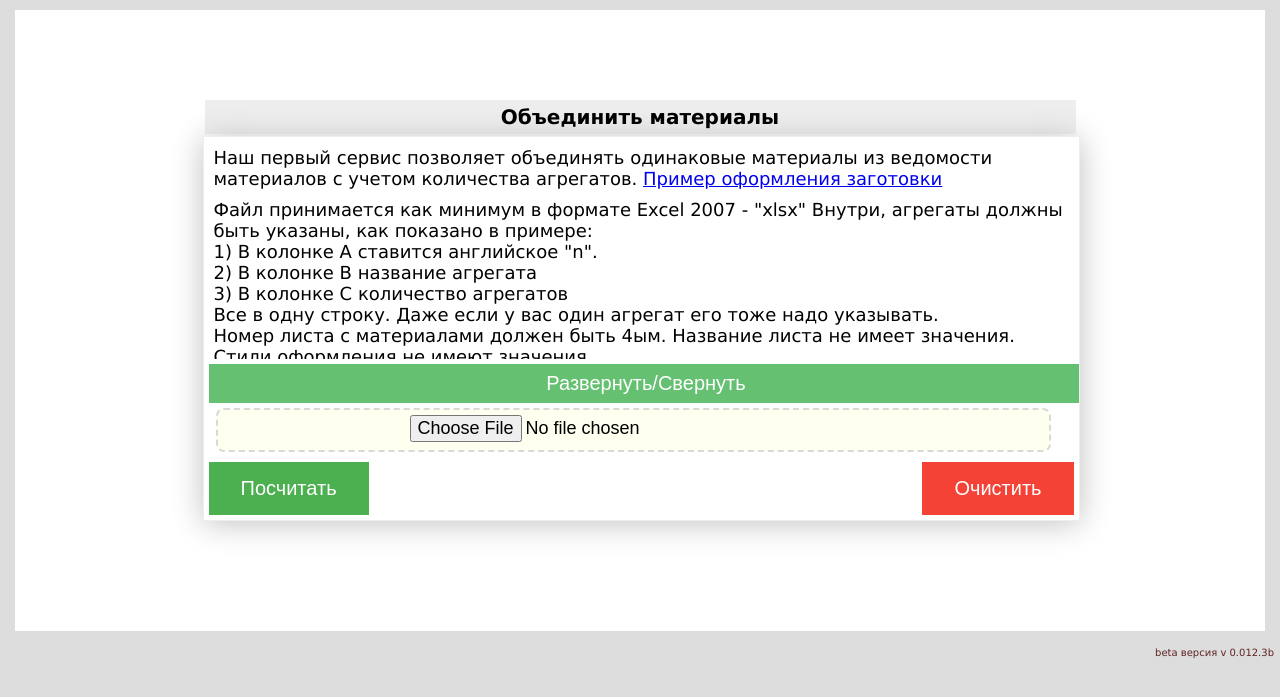
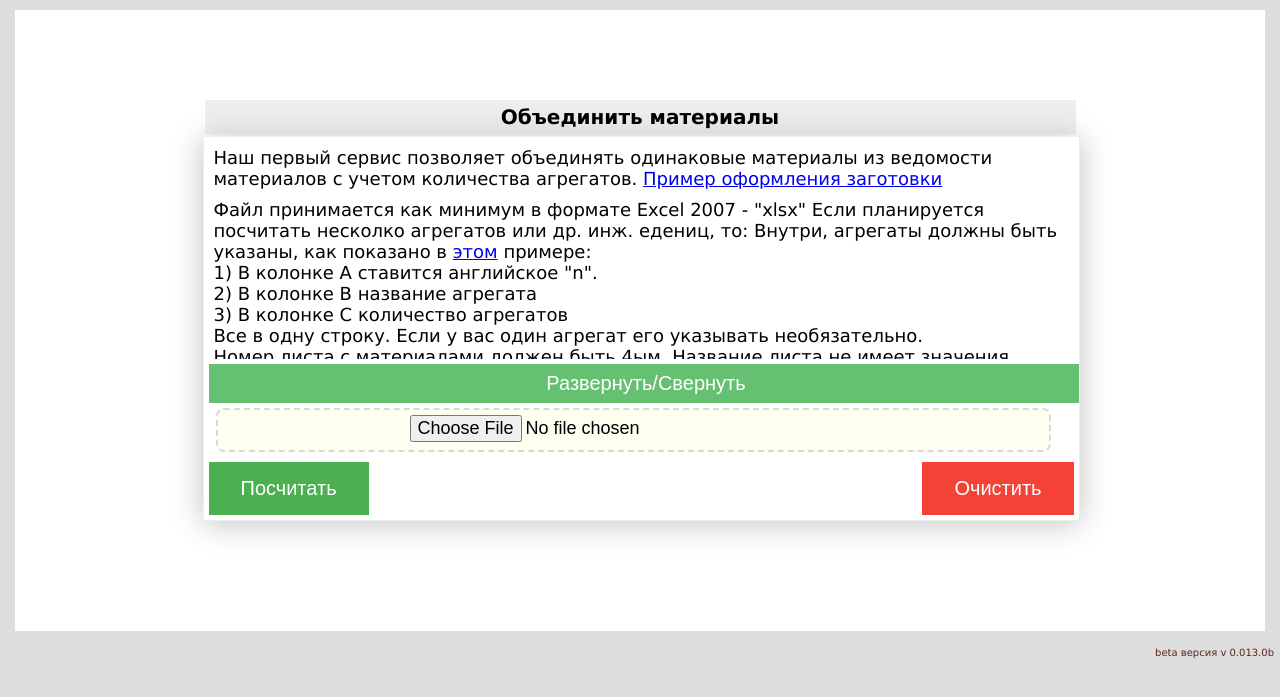
Before and after one commit to EGOmaniack/ExcelInt, a PHP site: page / in a window 1280 px wide. Shown: the top 697 px of the page. Run offline with PHP 8.4, Linux system fonts and the light colour scheme.

Commit message:
описание поправил

```diff
--- a/web/BDgets.php
+++ b/web/BDgets.php
@@ -38,7 +38,7 @@ function setDictionary(){
         'пластина','канат','подкладка','капролон','швеллер','изделие-заготовка','трубка',
         'полоса','квадрат');/*Двустрочные материалы*/
     $onestr = array('пропан','электроды','эмаль','кислород','шток','краска','грунтовка',
-        'растворитель','сч','бра9мц2л','бра10мц2л','рельс');/*Однострочные материалы*/
+        'растворитель','сч','бра9мц2л','бра10мц2л','рельс','маслобензостойкая');/*Однострочные материалы*/
 
     foreach ($dubstr as $value){
         if(!in_array($value, $ddubStr)) {
--- a/web/index.php
+++ b/web/index.php
@@ -49,11 +49,12 @@ $sek = strtotime("now");
                         </div>
                         <div class="text hiddeble">
                              Файл принимается как минимум в формате Excel 2007 - "xlsx"
-                             Внутри, агрегаты должны быть указаны, как показано в примере:<br>
+                             Если планируется посчитать несколко агрегатов или др. инж. едениц, то:
+                             Внутри, агрегаты должны быть указаны, как показано в <a href ="files/example_many.xlsx">этом</a> примере:<br>
                              1) В колонке А ставится английское "n".<br>
                              2) В колонке B название агрегата<br>
                              3) В колонке С количество агрегатов<br>
-                             Все в одну строку. Даже если у вас один агрегат его тоже надо указывать.<br>
+                             Все в одну строку. Если у вас один агрегат его указывать необязательно.<br>
                              Номер листа с материалами должен быть 4ым. Название листа не имеет значения.<br>
                              Стили оформления не имеют значения
                         </div>
--- a/web/js/main.js
+++ b/web/js/main.js
@@ -1,6 +1,6 @@
 $(document).ready( function() {
     var defaultcolor = 'black';
-    printP('beta версия v 0.012.3b', '#5F2421');
+    printP('beta версия v 0.013.0b', '#5F2421');
     //
     // //Блокировак/разблокировка кнопки если вайл не выбран/выбран
     //  $('#btn').attr('disabled','disabled');
```
Also changed, not shown: 2 other files.
